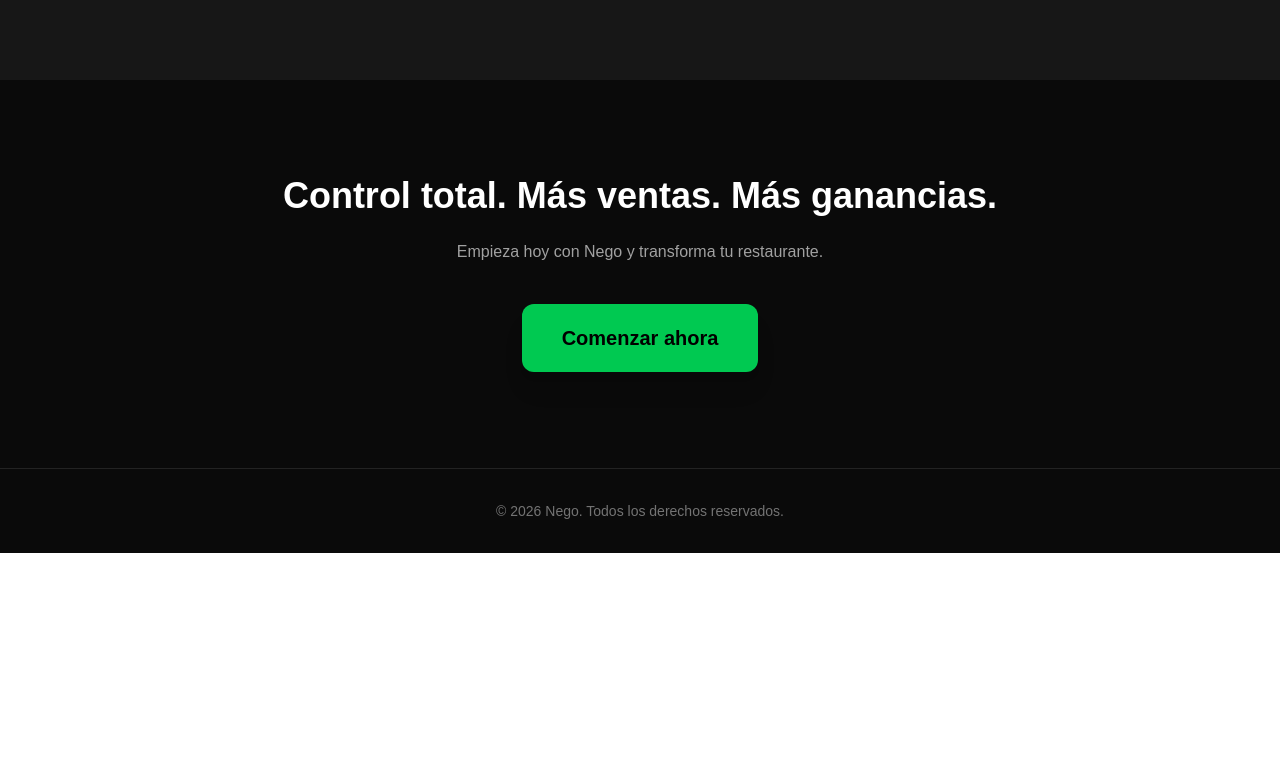
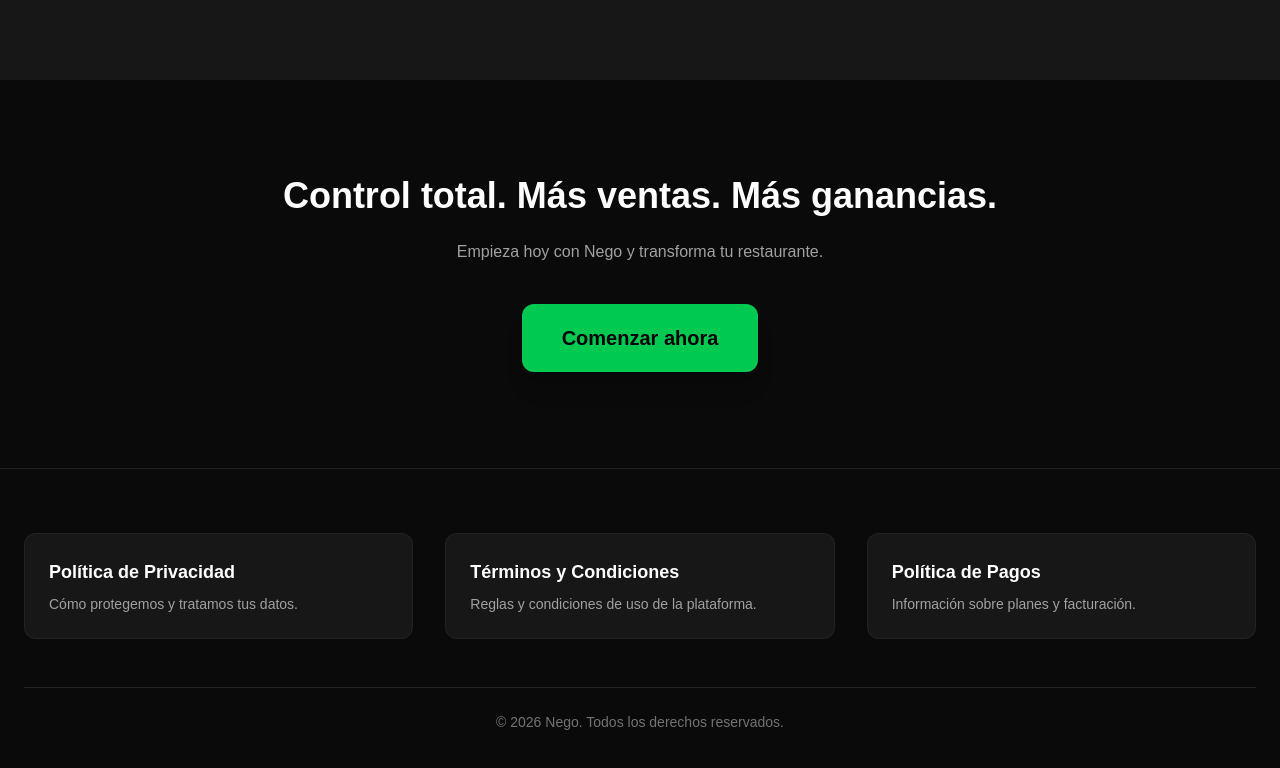
Before and after one commit to HarvyRoseroT/landing-nego, a Next.js app: page / in a window 1280 px wide. Shown: the part 856-1624 px from the top of the page. Before the commit the page ends 1409 px from the top, so only its background shows below. Built offline with nearby package versions, Linux system fonts and the light colour scheme.

Commit message:
add potlics

```diff
--- a/app/page.tsx
+++ b/app/page.tsx
@@ -109,8 +109,56 @@ export default function HomePage() {
       </section>
 
       {/* FOOTER */}
-      <footer className="border-t border-white/10 py-8 text-center text-neutral-500 text-sm">
-        © {new Date().getFullYear()} Nego. Todos los derechos reservados.
+      <footer className="border-t border-white/10 bg-neutral-950">
+        <div className="max-w-7xl mx-auto px-6 py-16">
+
+          {/* Links legales */}
+          <div className="grid md:grid-cols-3 gap-8 mb-12 text-left">
+
+            <a
+              href="https://panel.nego.ink/legal/privacidad"
+              className="group p-6 rounded-xl bg-neutral-900 border border-white/5 hover:border-green-500/40 transition-all duration-300 hover:bg-neutral-800"
+            >
+              <h3 className="text-white font-semibold text-lg mb-2 group-hover:text-green-400 transition">
+                Política de Privacidad
+              </h3>
+              <p className="text-neutral-400 text-sm">
+                Cómo protegemos y tratamos tus datos.
+              </p>
+            </a>
+
+            <a
+              href="https://panel.nego.ink/legal/terminos"
+              className="group p-6 rounded-xl bg-neutral-900 border border-white/5 hover:border-green-500/40 transition-all duration-300 hover:bg-neutral-800"
+            >
+              <h3 className="text-white font-semibold text-lg mb-2 group-hover:text-green-400 transition">
+                Términos y Condiciones
+              </h3>
+              <p className="text-neutral-400 text-sm">
+                Reglas y condiciones de uso de la plataforma.
+              </p>
+            </a>
+
+            <a
+              href="https://panel.nego.ink/legal/pagos"
+              className="group p-6 rounded-xl bg-neutral-900 border border-white/5 hover:border-green-500/40 transition-all duration-300 hover:bg-neutral-800"
+            >
+              <h3 className="text-white font-semibold text-lg mb-2 group-hover:text-green-400 transition">
+                Política de Pagos
+              </h3>
+              <p className="text-neutral-400 text-sm">
+                Información sobre planes y facturación.
+              </p>
+            </a>
+
+          </div>
+
+          {/* Divider */}
+          <div className="border-t border-white/10 pt-6 text-center text-neutral-500 text-sm">
+            © {new Date().getFullYear()} Nego. Todos los derechos reservados.
+          </div>
+
+        </div>
       </footer>
 
     </main>
```
